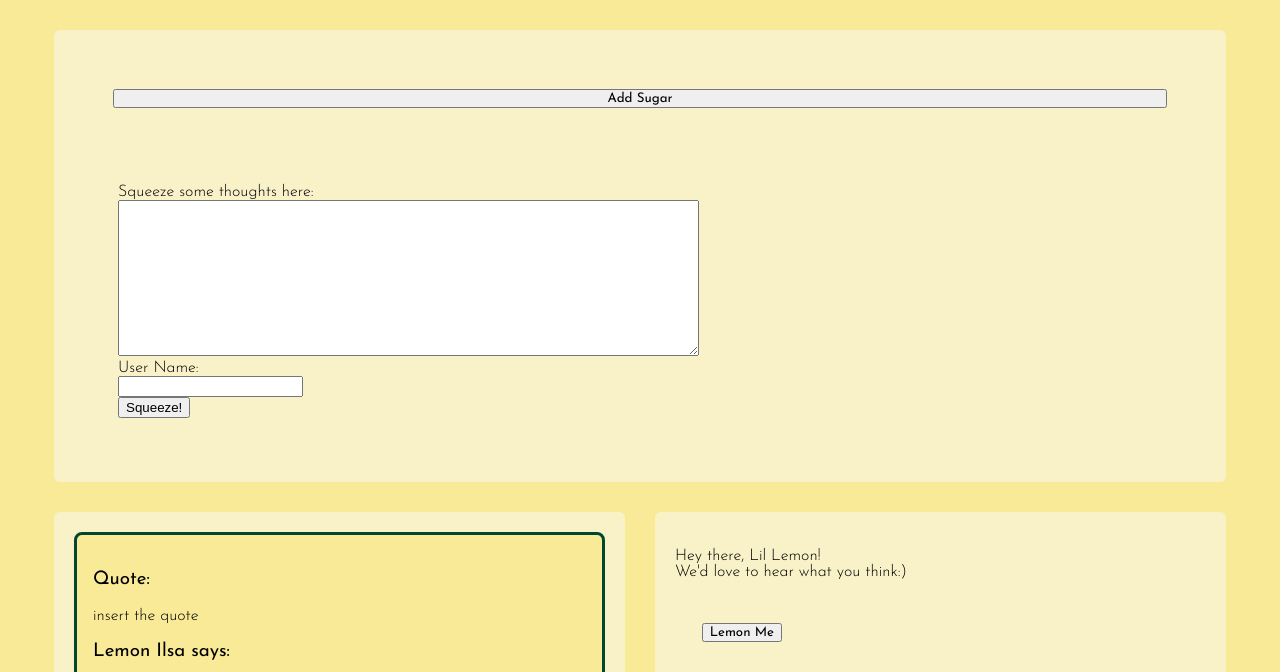
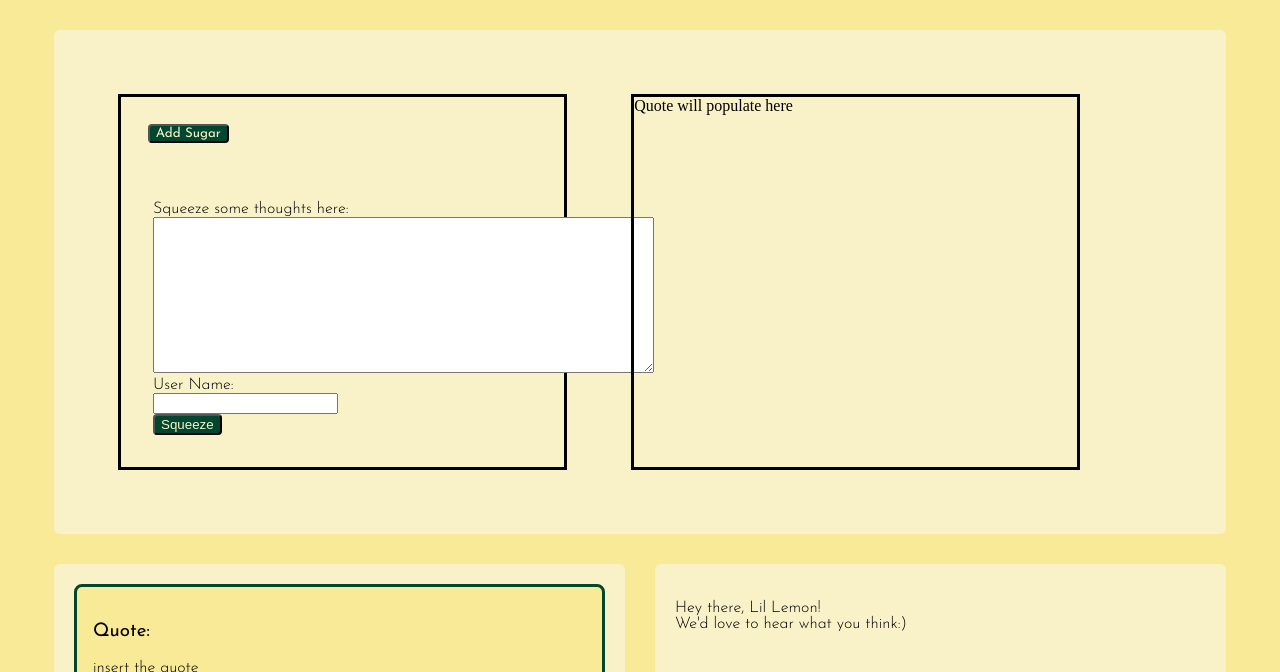
Before and after one commit to ilsaann/MakeLemonade, a plain HTML site: page public/index.html in a window 1280 px wide. Shown: the part 109-781 px from the top of the page. Drawn offline with nearby package versions, Linux system fonts and the light colour scheme.

Commit message:
implemented quote API and roughdraft where quote will populate

```diff
--- a/app.js
+++ b/app.js
@@ -0,0 +1,18 @@
+//ADD SUGAR/////////////////////////////////////////////////////////////////////////////////////////////////////////
+const $getQuote = $(".getQuote");
+
+$getQuote.click((event) => {
+  $.get("https://type.fit/api/quotes", (data) => {
+    const quotes = JSON.parse(data);
+    console.log(quotes);
+    const count = quotes.length - 1;
+    console.log(count);
+    $.get(
+      `http://www.randomnumberapi.com/api/v1.0/random?min=0&max=${count}&count=1`,
+      (number) => {
+        const n = number[0];
+        console.log(quotes[n]);
+      }
+    );
+  });
+});
--- a/public/index.html
+++ b/public/index.html
@@ -8,6 +8,9 @@
     <link rel="preconnect" href="https://fonts.gstatic.com" crossorigin>
     <link href="https://fonts.googleapis.com/css2?family=Josefin+Sans:wght@300;400&display=swap" rel="stylesheet">
     <link rel="stylesheet" href="style.css">
+
+    <script src="https://code.jquery.com/jquery-3.5.1.js" integrity="sha256-QWo7LDvxbWT2tbbQ97B53yJnYU3WhH/C8ycbRAkjPDc=" crossorigin="anonymous"></script>
+    <script defer src="/app.js"></script>
     <title>MakeLemonade</title>
 </head>
 <body>
@@ -16,16 +19,21 @@
 
         <div class="columns">
             <div class="col col-100">
-                <button class="getQoute">Add Sugar</button><br>
+                <div class="leftstuff">
+                    <button class="getQuote">Add Sugar</button><br>
                     <form class="entry">
                         Squeeze some thoughts here:
                         <br>
-                    <textarea rows = "10" cols = "70" name="entry"></textarea>
+                        <textarea rows = "10" cols = "60" name="entry"></textarea>
                         <br>
                         <label for="Uname">User Name:</label><br>
                         <input type="text" id="Uname" name="Uname"><br>
-                    <input type="submit" value="Squeeze!">
+                        <input class="squeeze" type="submit" value="Squeeze">
                     </form>
+                </div>
+
+                <div class="displayQuote">Quote will populate here</div>
+
             </div>
             <div class="col col-50">
                 <div class="card">
@@ -34,7 +42,7 @@
                     <h3 class="user">Lemon Ilsa says:</h3>
                     <p>I think a lot of things and sometimes I don't think at all</p>
                 </div>
-                <button class="stir">Stir!</button>
+                <button class="stir">Stir</button>
             </div>
 
             <div class="col col-50">
@@ -44,7 +52,8 @@
         </div>
     </div>
     <footer>
-        <h4>Thanks for making lemonade, You're bound to help sweeten somebody's day!</h4>
+        <h4>Inspirational quotes provided by <a href="https://zenquotes.io/" target="_blank">ZenQuotes API</a></h4>
+
     </footer>
 </body>
 </html>
--- a/public/style.css
+++ b/public/style.css
@@ -60,8 +60,18 @@ form {
 .col-100 {
     padding: 2em;
     display:flex;
-    flex-flow:column;
+    flex-flow:wrap;
     width: calc(100% - 30px);
+}
+.leftstuff{
+    width:40%;
+    border-style:solid;
+    margin:2em;
+}
+.displayQuote {
+    width:40%;
+    margin: 2em;
+    border-style:solid;
 }
 
 .card {
@@ -72,11 +82,12 @@ form {
     border-color: rgb(1, 71, 48);
 }
 
-/* applying font */
+/* applying font and font styling*/
 h1, h3, h4, button {
     font-family: 'Josefin Sans', sans-serif;
     font-weight: 400;
 }
+
 h4 {
     color:rgb(1, 71, 48);
     text-shadow: 1px 1px 1px #f9ea98;
@@ -85,6 +96,7 @@ h4 {
     background-color:#f9f2c9;
     opacity: .8;
 }
+
 h1 {
     color:rgb(1, 71, 48);
     text-shadow: 2px 2px 1px #f9ea98;
@@ -93,9 +105,29 @@ h1 {
     background-color:#f9f2c9;
     opacity: .8;
 }
+
 p, form {
     font-family: 'Josefin Sans', sans-serif;
     font-weight: 300;
+}
+
+/* changing the buttons up */
+
+button{
+    background:rgb(1, 71, 48);
+    color:#f9f2c9;
+    border-radius: 4px;
+}
+
+.squeeze{
+    background:rgb(1, 71, 48);
+    color:#f9f2c9;
+    border-radius: 4px;
+}
+
+footer {
+    display:flex;
+    justify-content:center;
 }
 
 @media screen and (max-width: 800px){
```
Lines whose indentation alone changed are shown as unchanged.
